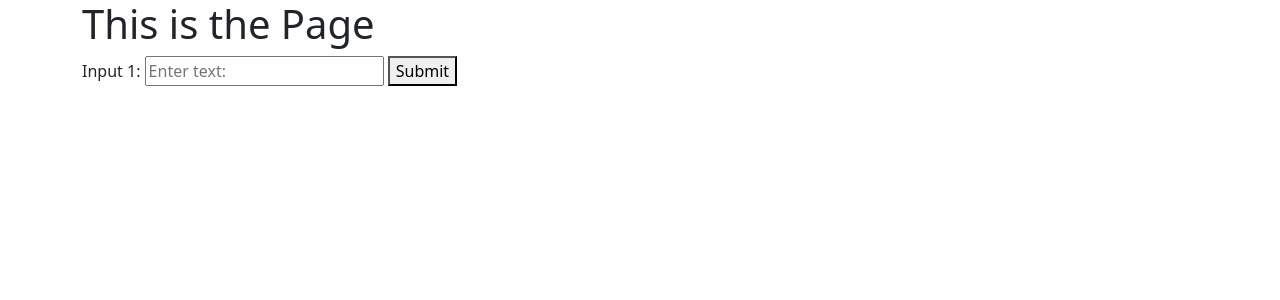
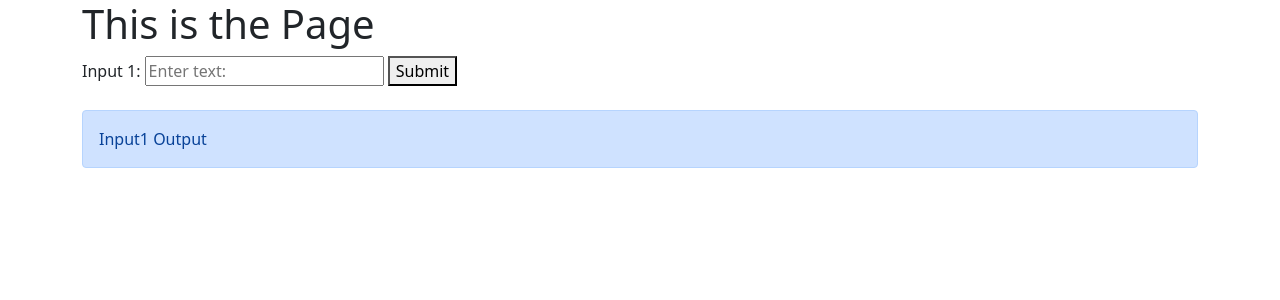
Before and after one commit to courthub74/DockerPraccy, a Django app: page / in a window 1280 px wide. Shown: the top 300 px of the page. Run offline with Django 3.2, Linux system fonts and the light colour scheme.

Commit message:
Submit Output started

```diff
--- a/folder2/templates/home.html
+++ b/folder2/templates/home.html
@@ -11,8 +11,20 @@
             <input type="text" class="form=control" placeholder="Enter text:"></input>
 
         <!--SUBMIT BUTTON 1-->
-            <button class="submit">Submit</button>
+            <button class="button" onclick="input1()">Submit</button>
         </div>
+
+        <br>
+
+        <!--INPUT 1 OUTPUT-->
+        <div class="alert alert-primary" role="alert" id="output">Input1 Output</div>
+
+        <!--JS FOR OUTPUT 1-->
+        <script type="text/javascript">
+            function input1() {
+                document.getElementById('output').innerHTML = 'You need to now retrieve the data from whats submitted in Input1';
+            }
+        </script>
 
     </form>
 {% endblock %}
```
